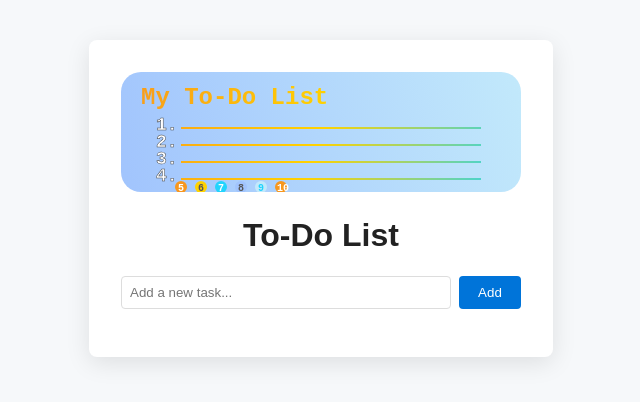
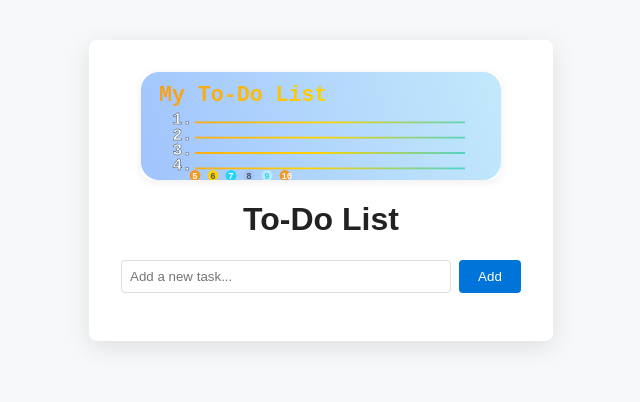
Before and after one commit to DailyInvestors/Tasks, a plain HTML site: page index.html in a window 1280 px wide. Shown: the whole page, without its empty margins (319-959 px from the left). Drawn offline with Linux system fonts and the light colour scheme.

Commit message:
Update styles.css
Signed-off-by: Cyborg Tek <181218569+DailyInvestors@users.noreply.github.com>

```diff
--- a/styles.css
+++ b/styles.css
@@ -1,3 +1,11 @@
+.banner {
+  display: block;
+  margin: 0 auto 1rem auto;
+  max-width: 90%;
+  border-radius: 12px;
+  box-shadow: 0 2px 8px rgba(0,0,0,0.07);
+}
+
 body {
   background: #f6f8fa;
   font-family: Arial, sans-serif;
```
